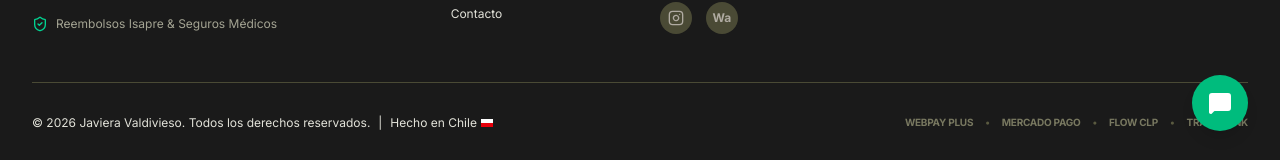
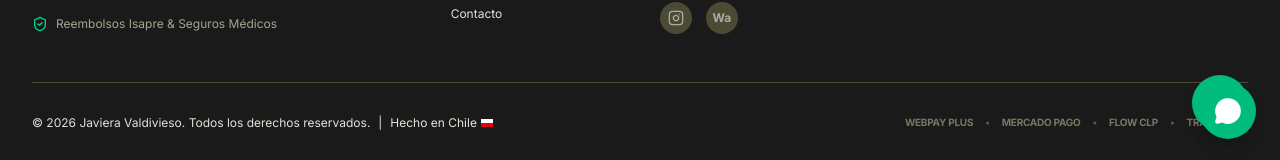
Before and after one commit to ccarrascosamur-cpu/javieravaldivieso, a React (Vite) app: page /blog/1 in a window 1280 px wide. Shown: the part 637-797 px from the top of the page. Built offline with nearby package versions, Linux system fonts and the light colour scheme; no server answers; a web font is replaced by a local one.

Commit message:
feat: agregar boton flotante de WhatsApp en todas las paginas

```diff
--- /dev/null
+++ b/src/components/WhatsAppButton.tsx
@@ -0,0 +1,20 @@
+import { MessageCircle } from 'lucide-react';
+import { NUTRITIONIST_INFO } from '../data';
+
+export default function WhatsAppButton() {
+  return (
+    <a
+      href={NUTRITIONIST_INFO.whatsappUrl}
+      target="_blank"
+      rel="noopener noreferrer"
+      className="fixed bottom-6 right-6 z-50 w-14 h-14 bg-emerald-500 hover:bg-emerald-600 text-white rounded-full shadow-lg hover:shadow-xl transition-all duration-300 flex items-center justify-center group hover:scale-110"
+      aria-label="Contactar por WhatsApp"
+    >
+      <MessageCircle className="w-7 h-7 fill-current" />
+      {/* Tooltip */}
+      <span className="absolute right-16 bg-sage-800 text-white text-xs font-medium px-3 py-1.5 rounded-lg opacity-0 group-hover:opacity-100 transition-opacity duration-300 whitespace-nowrap pointer-events-none">
+        Escríbeme por WhatsApp
+      </span>
+    </a>
+  );
+}
--- a/src/layouts/Layout.tsx
+++ b/src/layouts/Layout.tsx
@@ -6,6 +6,7 @@ import AgendaOnline from '../components/AgendaOnline';
 import Payments from '../components/Payments';
 import { Appointment } from '../types';
 import { Calendar, X } from 'lucide-react';
+import WhatsAppButton from '../components/WhatsAppButton';
 
 export default function Layout() {
   const [isBookingOpen, setIsBookingOpen] = useState(false);
@@ -74,6 +75,9 @@ export default function Layout() {
       </main>
 
       <Footer />
+
+      {/* WhatsApp Floating Button */}
+      <WhatsAppButton />
 
       {/* Sticky Bottom Banner */}
       <StickyBanner onOpenBooking={() => handleOpenBooking()} />
```
